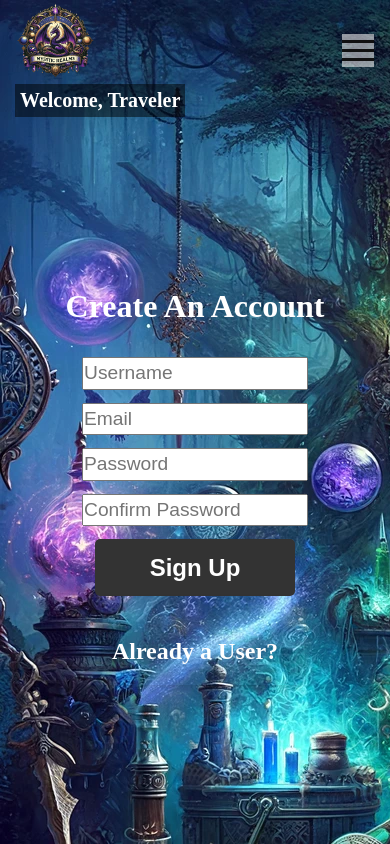
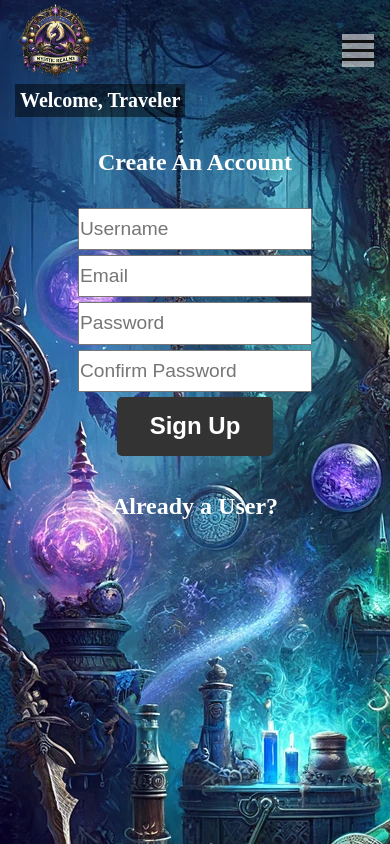
Before and after one commit to JoeyZ56/fantasy-eCommerce-store, a React (Vite) app: page /signup in a window 390 px wide. Built offline with nearby package versions, Linux system fonts and the light colour scheme.

Commit message:
matched the css for the login page with the css from the sign in page

```diff
--- a/src/pages/Login/Login.scss
+++ b/src/pages/Login/Login.scss
@@ -2,6 +2,10 @@
   display: flex;
   justify-content: center;
   align-items: center;
+
+  h3 {
+    font-size: 3rem;
+  }
 }
 
 .login_container {
@@ -9,8 +13,8 @@
   justify-content: center;
   align-items: center;
   flex-direction: column;
+  width: 80vw;
   height: 50vh;
-  width: 50vw;
   gap: 1rem;
 }
 
@@ -19,22 +23,18 @@
   justify-content: center;
   align-items: center;
   flex-direction: column;
-  gap: 1rem;
+  gap: 5px;
 
   input {
-    width: 500px;
-    height: 50px;
+    width: 40vw;
+    height: 6vh;
     font-size: 1.2rem;
   }
 }
 
-.title {
-  margin-bottom: 4rem;
-}
-
 .login-btn {
-  width: 100px;
-  height: 40px;
+  width: 20vw;
+  height: 7vh;
   background-color: #333;
   color: #fff;
   font-size: 1.5rem;
@@ -42,11 +42,6 @@
   border: none;
   border-radius: 5px;
   cursor: pointer;
-  transition: background-color 0.4s;
-
-  display: flex;
-  justify-content: center;
-  align-items: center;
 
   &:hover {
     background-color: #555;
@@ -54,15 +49,25 @@
   }
 }
 
+.link {
+  font-size: 2.5rem;
+  color: #fff;
+  margin-top: 2vh;
+}
+
 @media (max-width: 1024px) {
+  .login_container {
+    width: 80vw;
+    height: 50vh;
+  }
   .login_form input {
-    width: 500px;
-    height: 60px;
+    width: 60vw;
+    height: 5vh;
   }
 
   .login-btn {
-    width: 200px;
-    height: 60px;
+    width: 30vw;
+    height: 5vh;
   }
 }
 
@@ -73,37 +78,41 @@
   }
 
   .login_form input {
-    width: 500px !important;
-    height: 60px !important;
+    width: 60vw;
+    height: 5vh;
   }
 
-  .login_form input {
-    width: 300px;
-    height: 45px;
+  .signup-btn {
+    width: 30vw;
+    height: 5vh;
   }
+
   .link {
     font-size: 2rem !important;
   }
 }
 
 @media (max-width: 480px) {
-  .main-container,
   .login_container {
     flex-direction: column;
     justify-content: flex-start;
     width: 100vw;
     height: 100vh;
     margin-top: 2rem;
+
+    h3 {
+      font-size: 2rem;
+    }
   }
 
   .login_form input {
-    width: 90%;
-    height: 40px;
+    width: 60vw;
+    height: 5vh;
   }
 
   .login-btn {
-    width: 80%;
-    height: 30%;
+    width: 40vw;
+    height: 7vh;
   }
 
   .link {
--- a/src/pages/Signup/Signup.jsx
+++ b/src/pages/Signup/Signup.jsx
@@ -83,12 +83,10 @@ const Signup = () => {
             {loading ? "Loading..." : "Sign Up"}
           </button>
           {formError && <p className="error">{formError}</p>}
-        </form>
-        <div className="link-container">
           <Link to="/login" className="link">
             Already a User?
           </Link>
-        </div>
+        </form>
       </div>
     </div>
   );
--- a/src/pages/Signup/Signup.scss
+++ b/src/pages/Signup/Signup.scss
@@ -5,7 +5,6 @@
 
   h3 {
     font-size: 3rem;
-    color: #fff;
   }
 }
 
@@ -14,11 +13,8 @@
   justify-content: center;
   align-items: center;
   flex-direction: column;
+  width: 80vw;
   height: 50vh;
-  width: 50vw;
-
-  //   background-color: #f1f1f1;
-
   gap: 1rem;
 }
 
@@ -27,22 +23,18 @@
   justify-content: center;
   align-items: center;
   flex-direction: column;
-  gap: 1rem;
+  gap: 5px;
 
   input {
-    width: 500px;
-    height: 50px;
+    width: 40vw;
+    height: 6vh;
     font-size: 1.2rem;
   }
 }
 
-.title {
-  margin-bottom: 4rem;
-}
-
 .signup-btn {
-  width: 100px;
-  height: 40px;
+  width: 20vw;
+  height: 7vh;
   background-color: #333;
   color: #fff;
   font-size: 1.5rem;
@@ -50,7 +42,6 @@
   border: none;
   border-radius: 5px;
   cursor: pointer;
-  transition: 0.4s;
 
   &:hover {
     background-color: #555;
@@ -58,88 +49,74 @@
   }
 }
 
-a {
-  margin-top: 2rem;
-  font-size: 2rem;
-
+.link {
+  font-size: 2.5rem;
   color: #fff;
-  cursor: pointer;
-  transition: 0.4s;
-
-  &:hover {
-    color: red;
-    transition: 0.4s;
-  }
-}
-
-.link-container {
-  display: flex;
-  justify-content: center;
-  align-items: center;
-  margin-top: 6rem;
+  margin-top: 2vh;
 }
 
 @media (max-width: 1024px) {
   .signup_container {
-    width: 70vw; // Increase the width for better usability on smaller laptops
-    height: 60vh; // Slightly increase the height
+    width: 80vw;
+    height: 50vh;
   }
 
   .signup_form input {
-    width: 400px; // Reduce the input width to better fit the screen
+    width: 60vw;
+    height: 5vh;
   }
 
-  .main-container h3 {
-    font-size: 2.5rem; // Slightly reduce the font size
+  .signup-btn {
+    width: 30vw;
+    height: 5vh;
   }
 }
 
 @media (max-width: 768px) {
   .signup_container {
-    width: 80vw; // Further increase the width for tablets
-    height: 70vh; // Adjust the height to maintain form usability
-  }
-
-  .signup_form {
-    gap: 0.8rem; // Reduce the gap between form elements
+    width: 80vw;
+    height: 70vh;
   }
 
   .signup_form input {
-    width: 300px; // Further reduce the input width
-    height: 45px; // Slightly reduce the input height
+    width: 60vw;
+    height: 5vh;
   }
 
   .signup-btn {
-    width: 80%;
-    height: 30%;
+    width: 30vw;
+    height: 5vh;
   }
 
-  a {
-    font-size: 1.5rem; // Reduce the font size of the link
+  .link {
+    font-size: 2rem !important;
   }
 }
 
 @media (max-width: 480px) {
   .signup_container {
-    width: 95vw; // Use almost the full width of very small screens
-    height: 80vh; // Increase the height to accommodate stacked elements
+    flex-direction: column;
+    justify-content: flex-start;
+    width: 60vw;
+    height: 50vh;
+    margin-top: 2rem;
+
+    h3 {
+      font-size: 1.5rem;
+    }
   }
 
   .signup_form input {
-    width: 90%; // Make the input width responsive to the screen width
-    height: 40px; // Minimize the input height to save space
+    width: 60vw;
+    height: 5vh;
   }
 
   .signup-btn {
-    width: 80%;
-    height: 30%;
+    width: 40vw;
+    height: 7vh;
   }
 
-  .main-container h3 {
-    font-size: 2rem; // Reduce the font size significantly for small devices
-  }
-
-  a {
-    font-size: 1.2rem; // Further reduce the font size for readability on small devices
+  .link {
+    font-size: 1.5rem !important;
   }
 }
```
